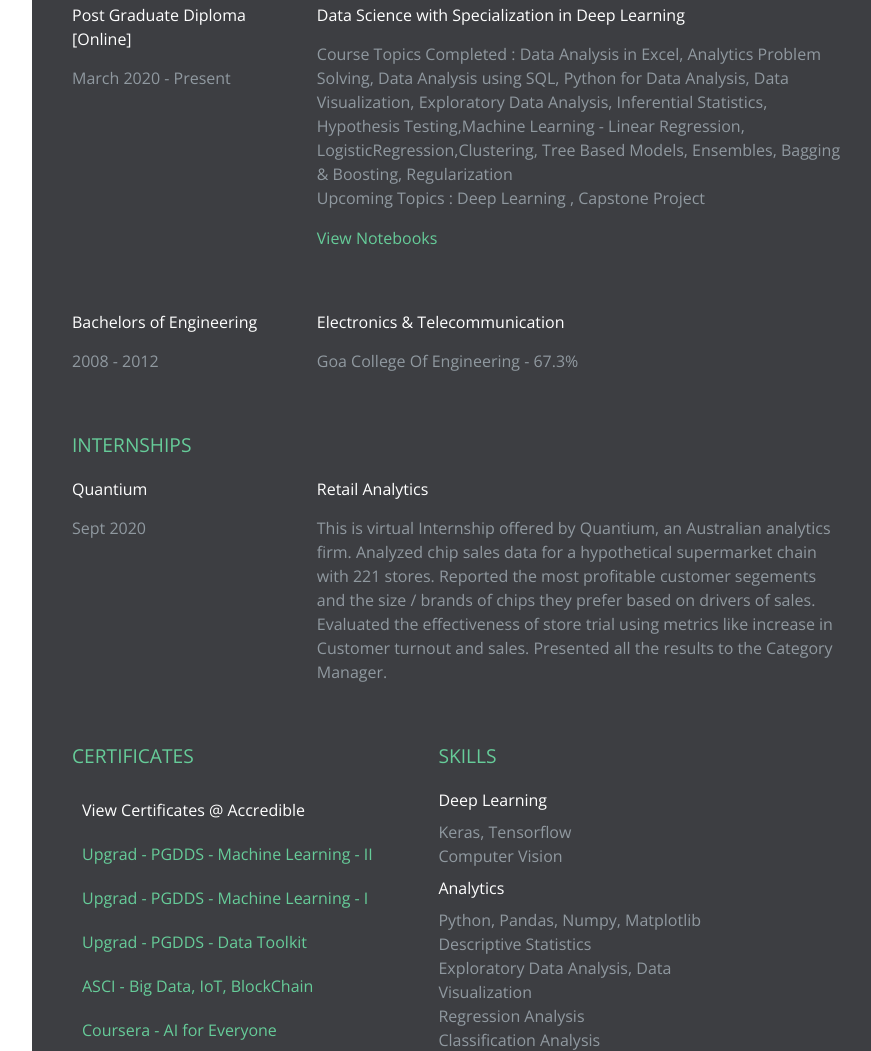
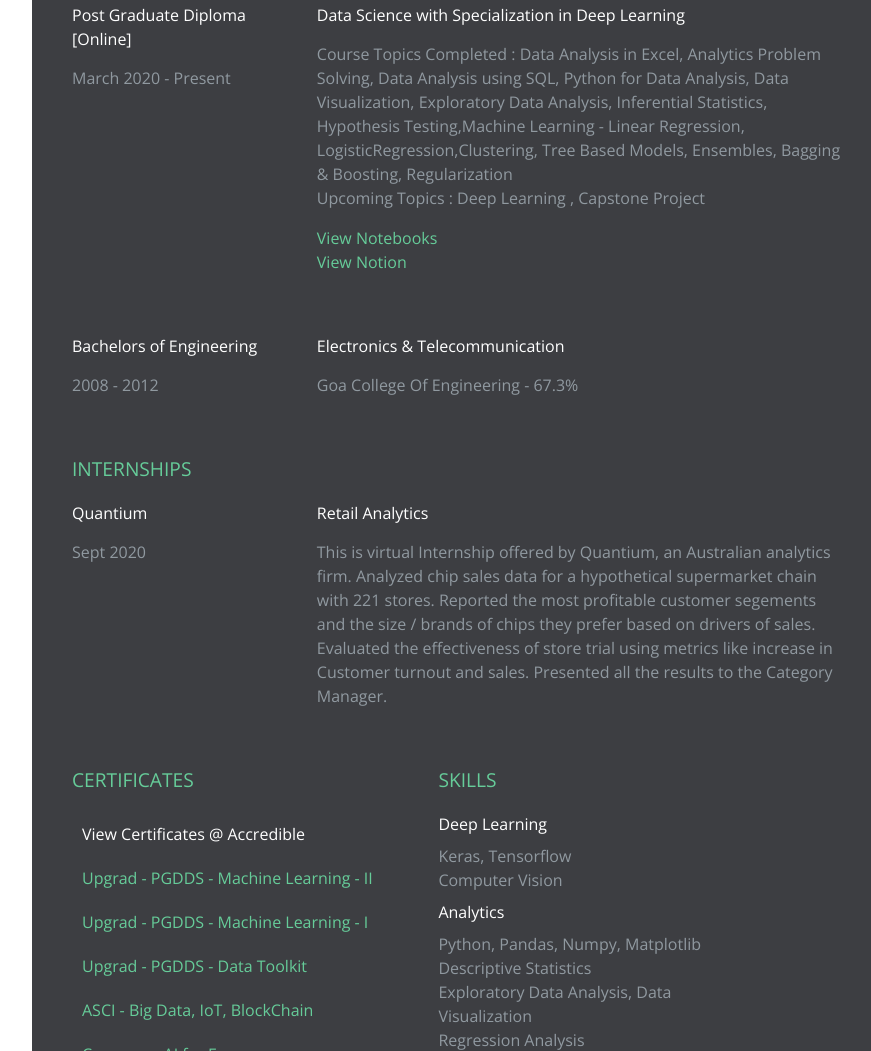
Before and after one commit to jayantb1019/jayantb1019.github.io, a plain HTML site: page index.html in a window 1280 px wide. Shown: the part 5136-6187 px from the top of the page, without its empty margins (352-1223 px from the left). Drawn offline with nearby package versions, Linux system fonts and the light colour scheme; no server answers.

Commit message:
added notion link to notebooks

```diff
--- a/index.html
+++ b/index.html
@@ -429,7 +429,8 @@
                 Upcoming Topics : Deep Learning , Capstone Project
               </div>
               <div style="margin-top:16px;">
-                <a href='https://1drv.ms/u/s!Akaq7WVeNvkph2SA5w4hQ37tkfk6' target="_blank"> View Notebooks</a>
+                <a href='https://1drv.ms/u/s!Akaq7WVeNvkph2SA5w4hQ37tkfk6' target="_blank"> View Notebooks</a> <br>
+                <a href='https://www.notion.so/jayantb1019/de074145aaee4001a84195a15f1854fd?v=6c416c1ba35a46008522b814e36b4bf7' target="_blank"> View Notion</a>
               </div>
 
             </p>
```
